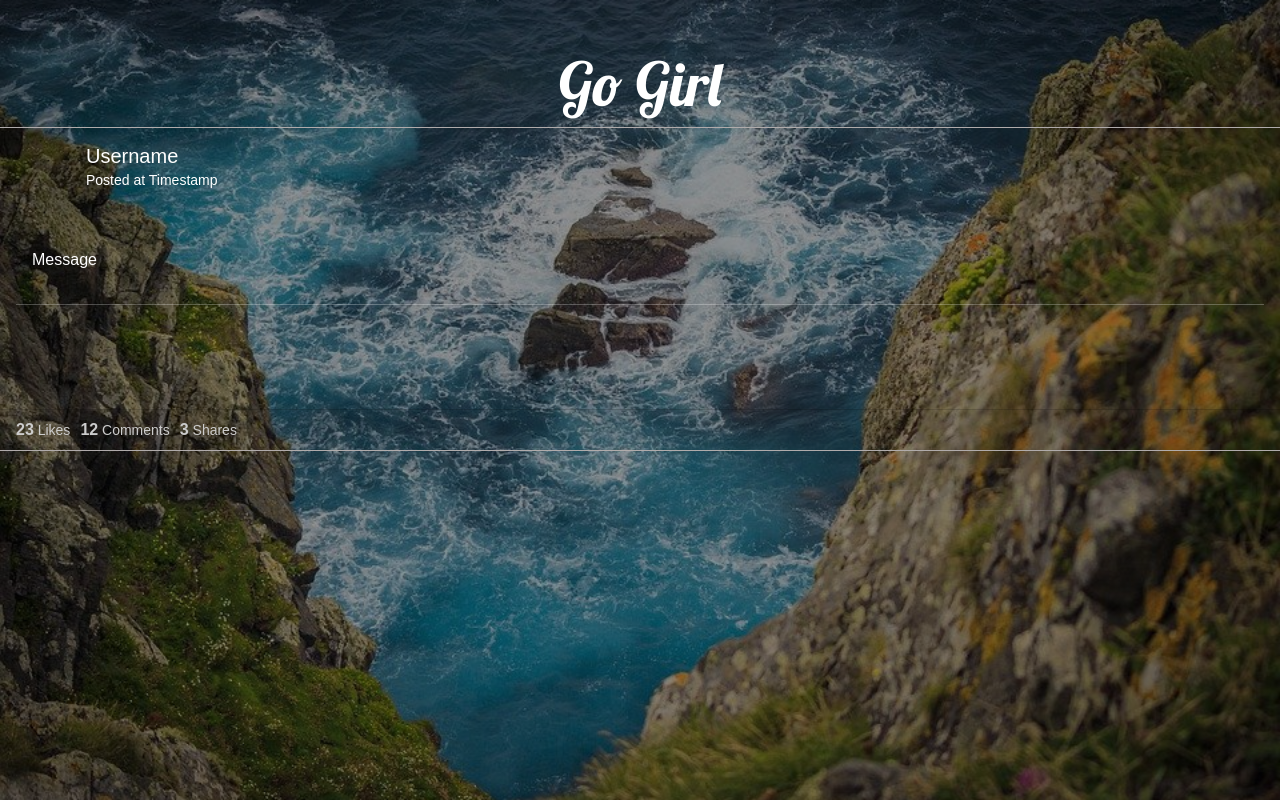
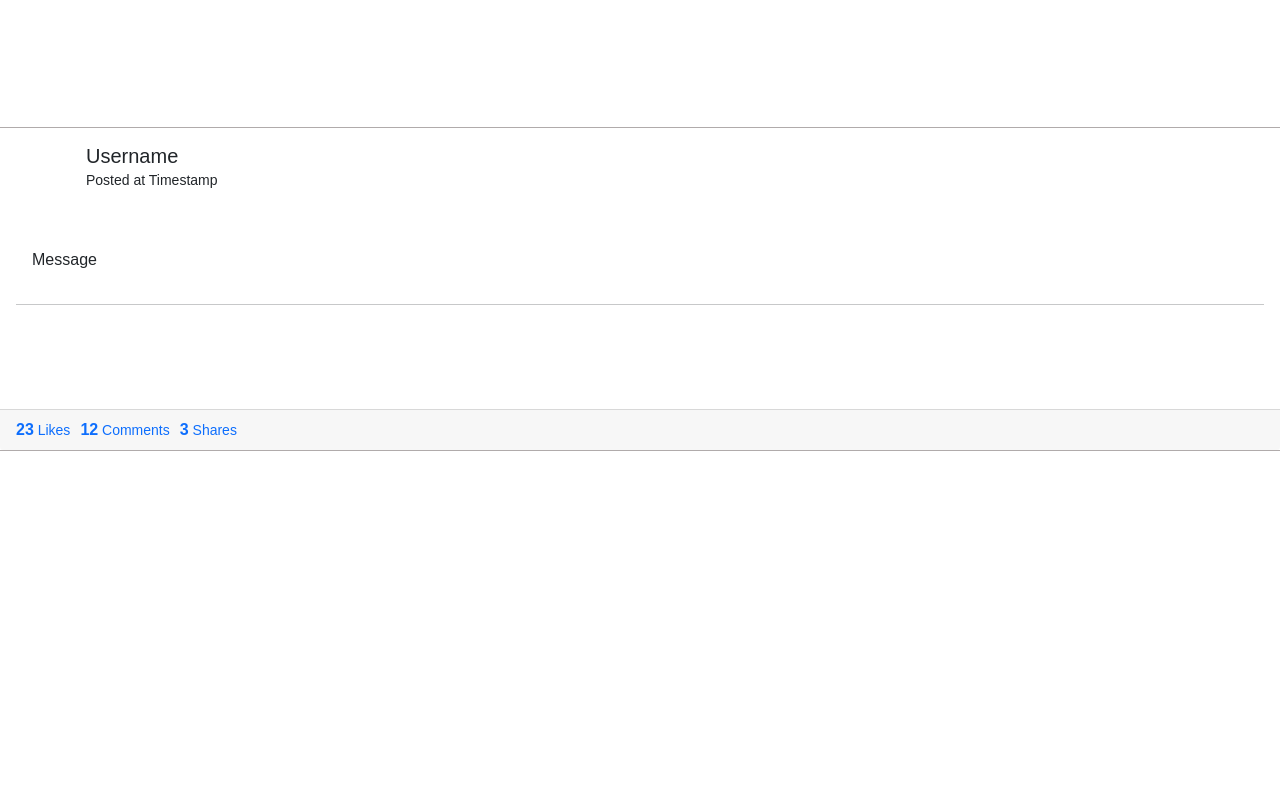
Before and after one commit to rwood022/goGirl, a React (Create React App) app in the folder front_end/: page /timeline in a window 1280 px wide. Built offline with nearby package versions, Linux system fonts and the light colour scheme; no server answers.

Commit message:
revert changes to timeline

```diff
--- a/front_end/src/components/Timeline.js
+++ b/front_end/src/components/Timeline.js
@@ -7,18 +7,18 @@ export default function Timeline(props) {
   const [message, setMessage] = useState("Message");
   const [response, setResponse] = useState("Response");
 
-  useEffect(() => {
-    const { match } = props;
-    const { path = "/" } = match;
-    if (path === "/timeline") {
-      document.body.style.backgroundImage =
-        "linear-gradient(rgba(0, 0, 0, 0.4), rgba(0, 0, 0, 0.4)), url(/images/timeline.jpg)";
-      document.body.style.backgroundSize = "cover";
-      document.body.style.backgroundPosition = "center";
-      document.body.style.height = "100vh"; // vh stands for viewport height
-      document.body.style.backgroundRepeat = "no-repeat";
-    }
-  }, []);
+//   useEffect(() => {
+//     const { match } = props;
+//     const { path = "/" } = match;
+//     if (path === "/timeline") {
+//       document.body.style.backgroundImage =
+//         "linear-gradient(rgba(0, 0, 0, 0.4), rgba(0, 0, 0, 0.4)), url(/images/timeline.jpg)";
+//       document.body.style.backgroundSize = "cover";
+//       document.body.style.backgroundPosition = "center";
+//       document.body.style.height = "100vh"; // vh stands for viewport height
+//       document.body.style.backgroundRepeat = "no-repeat";
+//     }
+//   }, []);
 
   useEffect(() => {
     fetch("http://localhost:3001/api/posts", {
--- a/front_end/src/styles.css
+++ b/front_end/src/styles.css
@@ -45,16 +45,17 @@ label {
   letter-spacing: 1px;
 }
 
-.timeline {
-  color: #fff;
+/* .timeline {
+  color: rgb(17, 16, 16);
+  background-color: rgb(128, 158, 163);
 }
 
 .timeline a:link,
 .timeline a:visited,
 .timeline a:hover,
 .timeline a:active {
-  color: #ccc;
-}
+  color: rgb(17, 16, 16);
+} */
 
 .login-buttons {
   display: flex;
@@ -80,6 +81,7 @@ label {
   right: 50%;
   margin-left: -50vw;
   margin-right: -50vw;
+  /* background-color: rgb(128, 158, 163); */
 }
 
 .post {
```
